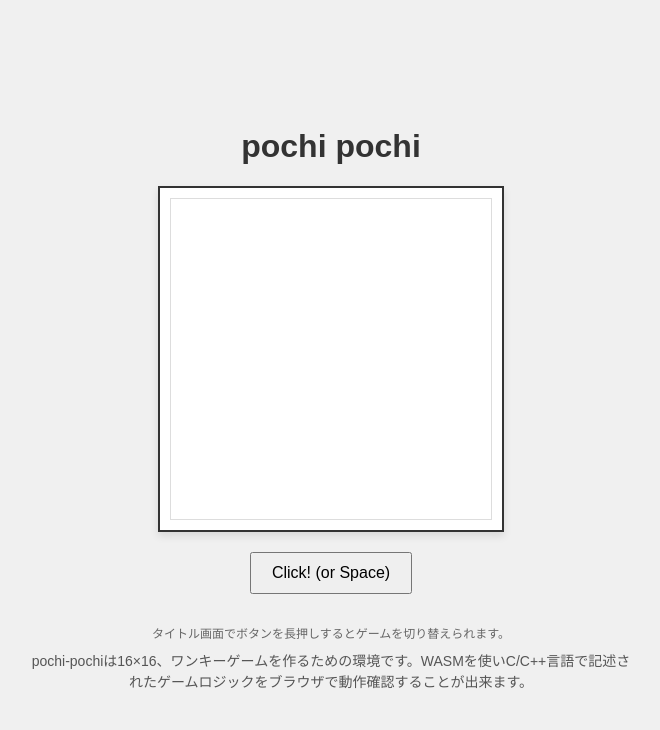
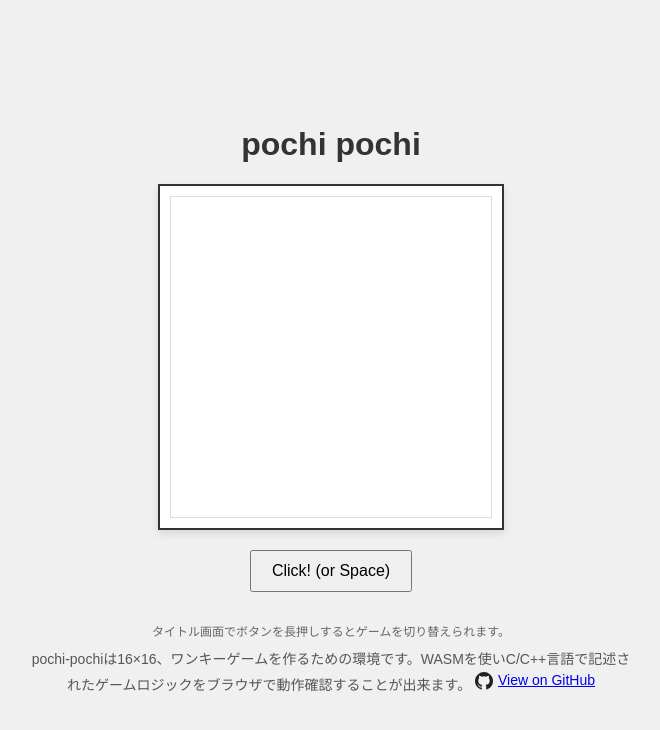
Before and after one commit to inajob/pochi-pochi, a plain HTML site: page public/index.html in a window 1280 px wide. Shown: the whole page, without its empty margins (309-969 px from the left). Drawn offline with Linux system fonts and the light colour scheme; no server answers.

Commit message:
update github link

```diff
--- a/public/index.html
+++ b/public/index.html
@@ -83,6 +83,14 @@
     </div>
     <div class="game-description">
         pochi-pochiは16×16、ワンキーゲームを作るための環境です。WASMを使いC/C++言語で記述されたゲームロジックをブラウザで動作確認することが出来ます。
+    <a href="https://github.com/inajob/pochi-pochi" style="display: inline-flex; align-items: center; gap: 5px;">
+        <svg xmlns="http://www.w3.org/2000/svg" viewBox="0 0 64 64" width="18" height="18" fill="#202020">
+            <title>Github</title>
+            <path d="M32 0a32.021 32.021 0 0 0-10.1 62.4c1.6.3 2.2-.7 2.2-1.5v-6c-8.9 1.9-10.8-3.8-10.8-3.8-1.5-3.7-3.6-4.7-3.6-4.7-2.9-2 .2-1.9.2-1.9 3.2.2 4.9 3.3 4.9 3.3 2.9 4.9 7.5 3.5 9.3 2.7a6.93 6.93 0 0 1 2-4.3c-7.1-.8-14.6-3.6-14.6-15.8a12.27 12.27 0 0 1 3.3-8.6 11.965 11.965 0 0 1 .3-8.5s2.7-.9 8.8 3.3a30.873 30.873 0 0 1 8-1.1 30.292 30.292 0 0 1 8 1.1c6.1-4.1 8.8-3.3 8.8-3.3a11.965 11.965 0 0 1 .3 8.5 12.1 12.1 0 0 1 3.3 8.6c0 12.3-7.5 15-14.6 15.8a7.746 7.746 0 0 1 2.2 5.9v8.8c0 .9.6 1.8 2.2 1.5A32.021 32.021 0 0 0 32 0z"/>
+            <path d="M12.1 45.9c-.1.2-.3.2-.5.1s-.4-.3-.3-.5.3-.2.6-.1c.2.2.3.4.2.5zm1.3 1.5a.589.589 0 0 1-.8-.8.631.631 0 0 1 .7.1.494.494 0 0 1 .1.7zm1.3 1.8a.585.585 0 0 1-.7-.3.6.6 0 0 1 0-.8.585.585 0 0 1 .7.3c.2.3.2.7 0 .8zm1.7 1.8c-.2.2-.5.1-.8-.1-.3-.3-.4-.6-.2-.8a.619.619 0 0 1 .8.1.554.554 0 0 1 .2.8zm2.4 1c-.1.3-.4.4-.8.3s-.6-.4-.5-.7.4-.4.8-.3c.3.2.6.5.5.7zm2.6.2c0 .3-.3.5-.7.5s-.7-.2-.7-.5.3-.5.7-.5c.4.1.7.3.7.5zm2.4-.4q0 .45-.6.6a.691.691 0 0 1-.8-.3q0-.45.6-.6c.5-.1.8.1.8.3z"/>
+        </svg>
+        View on GitHub
+    </a>
     </div>
 
     <script src="main.js"></script>
```
